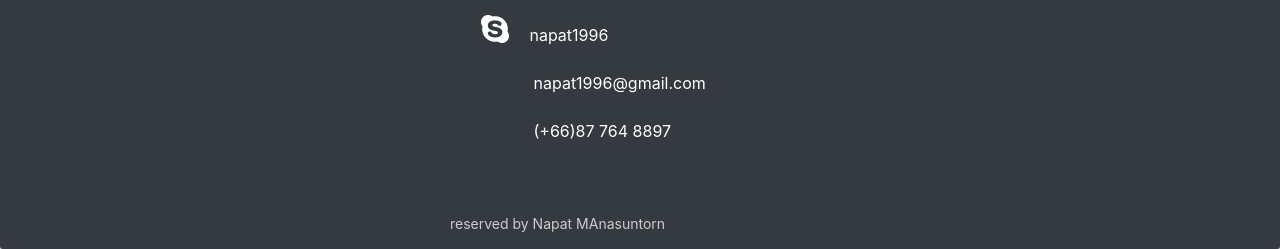
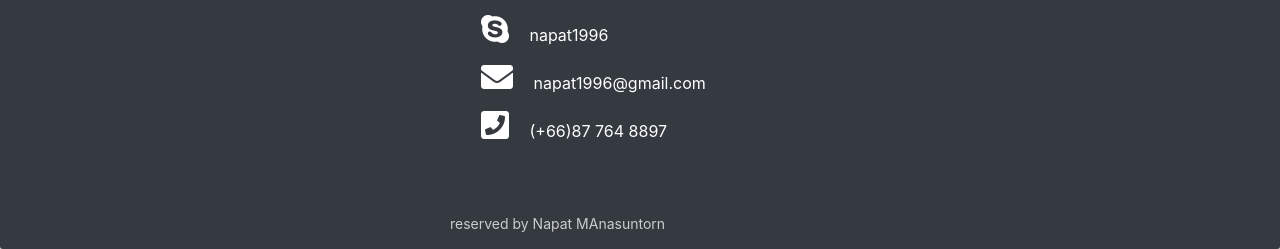
Before and after one commit to napat1996/MyProfile, a plain HTML site: page index.html in a window 1280 px wide. Shown: the part 2663-2912 px from the top of the page. Drawn offline with Linux system fonts and the light colour scheme.

Commit message:
[EDIT] fixed icon

```diff
--- a/css/style.css
+++ b/css/style.css
@@ -75,6 +75,9 @@
 	width: 100%;
   height: auto;
 }
+#Contract .fa{
+	color: #fff
+}
 #Contract .fab{
 	color: #fff
 }
--- a/index.html
+++ b/index.html
@@ -270,7 +270,7 @@
 							<div class="col-4 card bg-white">
 								<div class="container">
 									<div class="row my-5 mx-5">
-										<h2>     MY GALLERY</h2>
+										<h2> MY GALLERY</h2>
 										<!-- <div id="portfolio"></div> -->
 										<a href="https://drive.google.com/file/d/1bpAUPlPS7GUTHWLE_262ogir8mAOpjS1/view?usp=sharing"><img src="img/portfolio.png" class="img-fluid rounded-top my-3 d-none d-lg-block"></a>
 
@@ -300,8 +300,8 @@
 						<a href="https://github.com/"><i class="fab fa-github-square fa-2x mx-3 my-2"></i></a> <span>github.com/napat1996</span><br>
 						<a href="https://www.instagram.com/cucumbart/?hl=en"><i class="fab fa-instagram fa-2x mx-3 my-2"></i></a> <span>cucumbart</span><br>
 						<a href="https://join.skype.com/invite/ef0G7ZWI1ztf"><i class="fab fa-skype fa-2x mx-3 my-2"></i></a> <span>napat1996</span><br>
-						<a href="#"><i class="fab fa-envelope-square fa-2x mx-3 my-2"></i></a> <span>napat1996@gmail.com</span><br>
-						<a href="#"><i class="fab fa-phone-square fa-2x mx-3 my-2"></i></a> <span>(+66)87 764 8897</span><br>
+						<a href="#"><i class="fa fa-envelope fa-2x mx-3 my-2"></i></a> <span>napat1996@gmail.com</span><br>
+						<a href="#"><i class="fa fa-phone-square fa-2x mx-3 my-2"></i></a> <span>(+66)87 764 8897</span><br>
 						<div class="row mt-5">
 							<p class="mt-3"> reserved by Napat MAnasuntorn</p>
 						</div>
```
